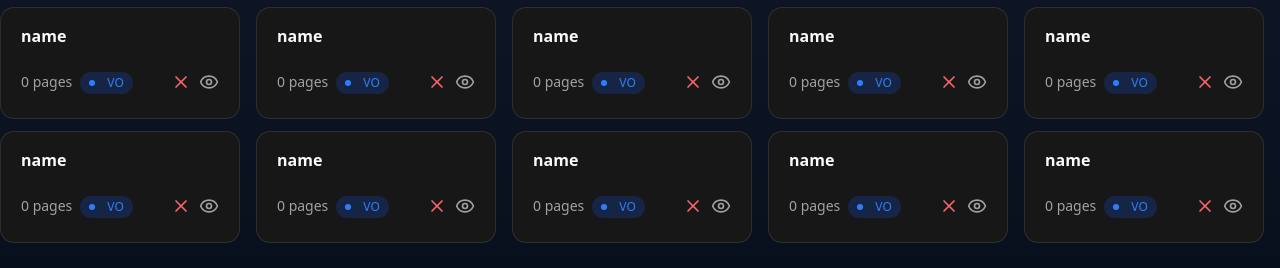
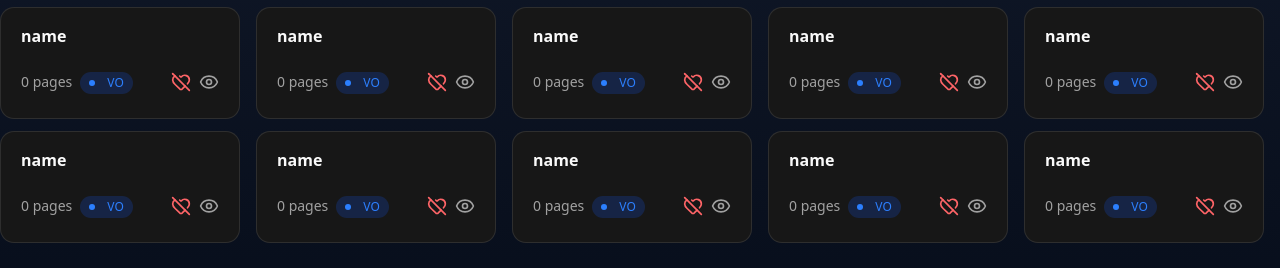
Before and after one commit to tomab23/ComicsBox, a React (Vite) app: page /fav in a window 1280 px wide. Shown: the part 141-409 px from the top of the page. Built offline with nearby package versions, Linux system fonts and the light colour scheme.

Commit message:
update & rename card comic + card comic caroussel

```diff
--- a/src/components/CarouselReading.tsx
+++ b/src/components/CarouselReading.tsx
@@ -5,7 +5,7 @@ import {
   CarouselNext,
   CarouselPrevious,
 } from "@/components/ui/carousel";
-import CardTest from "./cards/CardTest";
+import CardTest from "./cards/CardComicCaroussel";
 import type Test from "@/models/Test";
 
 type Props = {
--- a/src/components/cards/CardComicList.tsx
+++ b/src/components/cards/CardComic.tsx
@@ -1,15 +1,14 @@
-import {
-  Card,
-  CardContent,
-  CardHeader,
-} from "@/components/ui/card";
+import { Card, CardContent, CardHeader } from "@/components/ui/card";
 // import type Test from "@/models/Test";
 import VersionBadge from "../VersionBadge";
-import { Eye, X } from "lucide-react";
+import { Eye, HeartOff, X } from "lucide-react";
 import { useNavigate } from "react-router-dom";
 
-const CardComicList = () => {
-    const navigate = useNavigate();
+type Props = {
+  like: boolean;
+};
+const CardComic = ({ like }: Props) => {
+  const navigate = useNavigate();
 
   return (
     <Card className="max-w-xs w-60 shadow-none gap-0 pt-0">
@@ -22,19 +21,27 @@ const CardComicList = () => {
           <VersionBadge vo={true} />
         </div>
         <div className="flex gap-2">
-          <X
-            className="cursor-pointer w-5 hover:scale-105 stroke-destructive"
-            onClick={() => alert("supprimer de la collection")}
-          />
+          {like ? (
+            <HeartOff
+              className="cursor-pointer w-5 hover:scale-105 stroke-destructive hover:fill-destructive"
+              onClick={() => alert("supprimer des favoris")}
+            />
+          ) : (
+            <X
+              className="cursor-pointer w-5 hover:scale-105 stroke-destructive"
+              onClick={() => alert("supprimer de la collection")}
+            />
+          )}
+
           <Eye
             className="cursor-pointer w-5 hover:scale-105"
+            onClick={() => alert("voir comic info")}
             // onClick={() => navigate(`/comic/${test.id}`)}
           />
         </div>
       </CardContent>
+    </Card>
+  );
+};
 
-    </Card>
-  )
-}
-
-export default CardComicList
+export default CardComic;
--- a/src/components/cards/CardTest.tsx
+++ b/src/components/cards/CardComicCaroussel.tsx
@@ -12,7 +12,7 @@ import { useNavigate } from "react-router-dom";
 type Props = {
   test: Test;
 };
-const CardTest = ({ test }: Props) => {
+const CardComicCaroussel = ({ test }: Props) => {
   const navigate = useNavigate();
   return (
     <Card className="max-w-xs w-60 shadow-none gap-0 pt-0">
@@ -42,4 +42,4 @@ const CardTest = ({ test }: Props) => {
   );
 };
 
-export default CardTest;
+export default CardComicCaroussel;
--- a/src/pages/CollectionPage.tsx
+++ b/src/pages/CollectionPage.tsx
@@ -1,8 +1,7 @@
 import ButtonBack from "@/components/buttons/ButtonBack";
-import CardComicCollection from "@/components/cards/CardComicList";
+import CardComic from "@/components/cards/CardComic";
 import Navbar from "@/components/layout/Navbar";
 import { Button } from "@/components/ui/button";
-import { Book } from "lucide-react";
 
 const CollectionPage = () => {
   return (
@@ -28,16 +27,16 @@ const CollectionPage = () => {
         <div className="mt-5">
           <p className="text-xl">Vos comics</p>
           <div className="mt-5 grid grid-cols-3 xl:grid-cols-5 lg:grid-cols-4 max-md:grid-cols-2 max-sm:gap-x-2 gap-y-3">
-            <CardComicCollection />
-            <CardComicCollection />
-            <CardComicCollection />
-            <CardComicCollection />
-            <CardComicCollection />
-            <CardComicCollection />
-            <CardComicCollection />
-            <CardComicCollection />
-            <CardComicCollection />
-            <CardComicCollection />
+            <CardComic like={false} />
+            <CardComic like={false} />
+            <CardComic like={false} />
+            <CardComic like={false} />
+            <CardComic like={false} />
+            <CardComic like={false} />
+            <CardComic like={false} />
+            <CardComic like={false} />
+            <CardComic like={false} />
+            <CardComic like={false} />
           </div>
         </div>
       </div>
--- a/src/pages/FavoritePage.tsx
+++ b/src/pages/FavoritePage.tsx
@@ -1,4 +1,4 @@
-import CardComicList from "@/components/cards/CardComicList";
+import CardComicList from "@/components/cards/CardComic";
 import Navbar from "@/components/layout/Navbar";
 import { Heart } from "lucide-react";
 
@@ -16,16 +16,16 @@ const FavoritePage = () => {
         </div>
 
         <div className="grid grid-cols-3 xl:grid-cols-5 lg:grid-cols-4 max-md:grid-cols-2 max-sm:gap-x-2 gap-y-3">
-          <CardComicList />
-          <CardComicList />
-          <CardComicList />
-          <CardComicList />
-          <CardComicList />
-          <CardComicList />
-          <CardComicList />
-          <CardComicList />
-          <CardComicList />
-          <CardComicList />
+          <CardComicList like={true} />
+          <CardComicList like={true} />
+          <CardComicList like={true} />
+          <CardComicList like={true} />
+          <CardComicList like={true} />
+          <CardComicList like={true} />
+          <CardComicList like={true} />
+          <CardComicList like={true} />
+          <CardComicList like={true} />
+          <CardComicList like={true} />
         </div>
       </div>
     </div>
```
